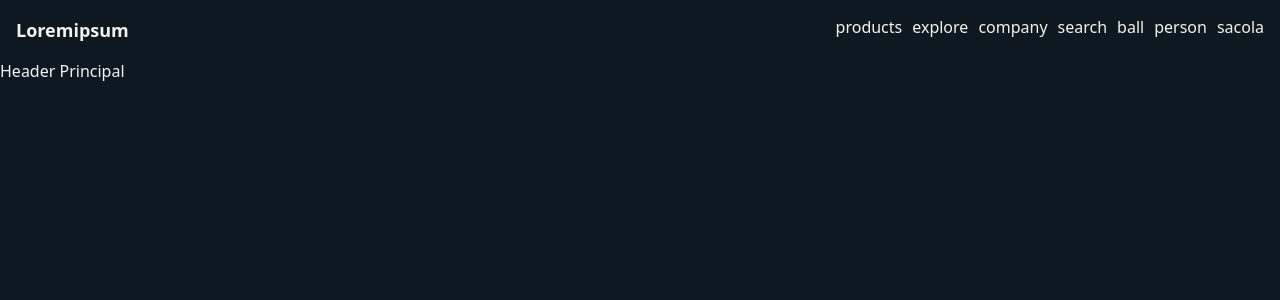
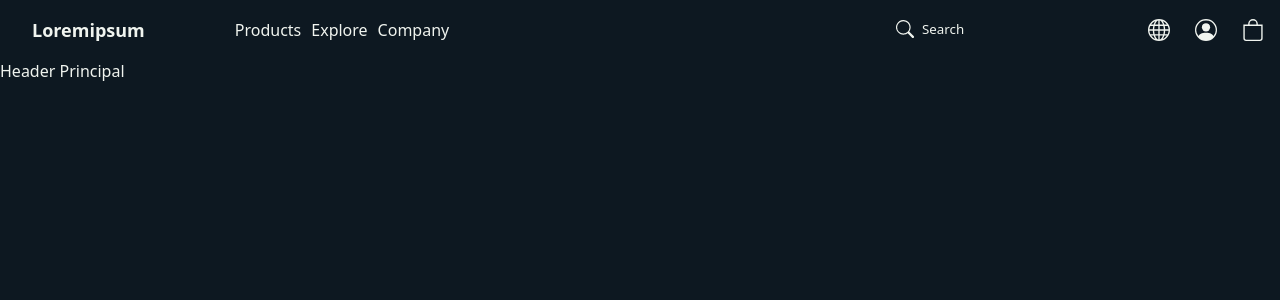
Before and after one commit to danielBRTanimacao/desafio-landing-page-react, a React (Vite) app: page / in a window 1280 px wide. Shown: the top 300 px of the page. Built offline with nearby package versions, Linux system fonts and the light colour scheme.

Commit message:
exploring and making tests design

```diff
--- a/src/assets/css/Index.css
+++ b/src/assets/css/Index.css
@@ -1,6 +1,7 @@
 :root {
     --rich-black: #0d1821;
     --baby-powder: #f0f4ef;
+    --baby-gray: rgb(150, 145, 145);
     --lavander-pink: #e6aace;
     --sage: #bfcc94;
 }
@@ -25,6 +26,20 @@ body {
     padding: 0 1rem;
     display: flex;
     justify-content: space-between;
+    align-items: center;
+
+    &.div-nav {
+        gap: 90px;
+    }
+}
+
+.link-nav {
+    color: var(--baby-powder);
+    text-decoration: none;
+}
+
+.link-nav:hover {
+    color: var(--baby-gray);
 }
 
 .list-navigation {
@@ -37,3 +52,20 @@ body {
 .nav-title {
     font-size: large;
 }
+
+.input-search {
+    background-color: var(--rich-black);
+    border: none;
+}
+
+.input-search::placeholder {
+    color: var(--baby-powder);
+}
+
+.icon-search {
+    margin: 0 6px;
+}
+
+.li-icons {
+    margin: 0 15px;
+}
--- a/src/components/Nav.tsx
+++ b/src/components/Nav.tsx
@@ -1,18 +1,91 @@
 export default () => {
+    let height_svgs: string = "22";
     return (
         <>
             <nav className="nav">
-                <h3 className="nav-title">Loremipsum</h3>
+                <div className="nav div-nav">
+                    <h3 className="nav-title">Loremipsum</h3>
+                    <ul className="list-navigation">
+                        <li>
+                            <a href="#" className="link-nav">
+                                Products
+                            </a>
+                        </li>
+                        <li>
+                            <a href="#" className="link-nav">
+                                Explore
+                            </a>
+                        </li>
+                        <li>
+                            <a href="#" className="link-nav">
+                                Company
+                            </a>
+                        </li>
+                    </ul>
+                </div>
                 <ul className="list-navigation">
-                    <li>products</li>
-                    <li>explore</li>
-                    <li>company</li>
-                    <ul className="list-navigation">
-                        <li>search</li>
-                        <li>ball</li>
-                        <li>person</li>
-                        <li>sacola</li>
-                    </ul>
+                    <li>
+                        <form action="#" method="get" className="nav">
+                            <svg
+                                xmlns="http://www.w3.org/2000/svg"
+                                width="18"
+                                height="18"
+                                fill="currentColor"
+                                className="bi bi-search icon-search"
+                                viewBox="0 0 16 16"
+                            >
+                                <path d="M11.742 10.344a6.5 6.5 0 1 0-1.397 1.398h-.001q.044.06.098.115l3.85 3.85a1 1 0 0 0 1.415-1.414l-3.85-3.85a1 1 0 0 0-.115-.1zM12 6.5a5.5 5.5 0 1 1-11 0 5.5 5.5 0 0 1 11 0" />
+                            </svg>
+
+                            <input
+                                type="search"
+                                className="input-search"
+                                name="q"
+                                id="search"
+                                placeholder="Search"
+                            />
+                        </form>
+                    </li>
+                    <li>
+                        <svg
+                            xmlns="http://www.w3.org/2000/svg"
+                            width={height_svgs}
+                            height={height_svgs}
+                            fill="currentColor"
+                            className="bi bi-globe"
+                            viewBox="0 0 16 16"
+                        >
+                            <path d="M0 8a8 8 0 1 1 16 0A8 8 0 0 1 0 8m7.5-6.923c-.67.204-1.335.82-1.887 1.855A8 8 0 0 0 5.145 4H7.5zM4.09 4a9.3 9.3 0 0 1 .64-1.539 7 7 0 0 1 .597-.933A7.03 7.03 0 0 0 2.255 4zm-.582 3.5c.03-.877.138-1.718.312-2.5H1.674a7 7 0 0 0-.656 2.5zM4.847 5a12.5 12.5 0 0 0-.338 2.5H7.5V5zM8.5 5v2.5h2.99a12.5 12.5 0 0 0-.337-2.5zM4.51 8.5a12.5 12.5 0 0 0 .337 2.5H7.5V8.5zm3.99 0V11h2.653c.187-.765.306-1.608.338-2.5zM5.145 12q.208.58.468 1.068c.552 1.035 1.218 1.65 1.887 1.855V12zm.182 2.472a7 7 0 0 1-.597-.933A9.3 9.3 0 0 1 4.09 12H2.255a7 7 0 0 0 3.072 2.472M3.82 11a13.7 13.7 0 0 1-.312-2.5h-2.49c.062.89.291 1.733.656 2.5zm6.853 3.472A7 7 0 0 0 13.745 12H11.91a9.3 9.3 0 0 1-.64 1.539 7 7 0 0 1-.597.933M8.5 12v2.923c.67-.204 1.335-.82 1.887-1.855q.26-.487.468-1.068zm3.68-1h2.146c.365-.767.594-1.61.656-2.5h-2.49a13.7 13.7 0 0 1-.312 2.5m2.802-3.5a7 7 0 0 0-.656-2.5H12.18c.174.782.282 1.623.312 2.5zM11.27 2.461c.247.464.462.98.64 1.539h1.835a7 7 0 0 0-3.072-2.472c.218.284.418.598.597.933M10.855 4a8 8 0 0 0-.468-1.068C9.835 1.897 9.17 1.282 8.5 1.077V4z" />
+                        </svg>
+                    </li>
+                    <li className="li-icons">
+                        <svg
+                            xmlns="http://www.w3.org/2000/svg"
+                            width={height_svgs}
+                            height={height_svgs}
+                            fill="currentColor"
+                            className="bi bi-person-circle"
+                            viewBox="0 0 16 16"
+                        >
+                            <path d="M11 6a3 3 0 1 1-6 0 3 3 0 0 1 6 0" />
+                            <path
+                                fill-rule="evenodd"
+                                d="M0 8a8 8 0 1 1 16 0A8 8 0 0 1 0 8m8-7a7 7 0 0 0-5.468 11.37C3.242 11.226 4.805 10 8 10s4.757 1.225 5.468 2.37A7 7 0 0 0 8 1"
+                            />
+                        </svg>
+                    </li>
+                    <li>
+                        <svg
+                            xmlns="http://www.w3.org/2000/svg"
+                            width={height_svgs}
+                            height={height_svgs}
+                            fill="currentColor"
+                            className="bi bi-bag"
+                            viewBox="0 0 16 16"
+                        >
+                            <path d="M8 1a2.5 2.5 0 0 1 2.5 2.5V4h-5v-.5A2.5 2.5 0 0 1 8 1m3.5 3v-.5a3.5 3.5 0 1 0-7 0V4H1v10a2 2 0 0 0 2 2h10a2 2 0 0 0 2-2V4zM2 5h12v9a1 1 0 0 1-1 1H3a1 1 0 0 1-1-1z" />
+                        </svg>
+                    </li>
                 </ul>
             </nav>
         </>
```
